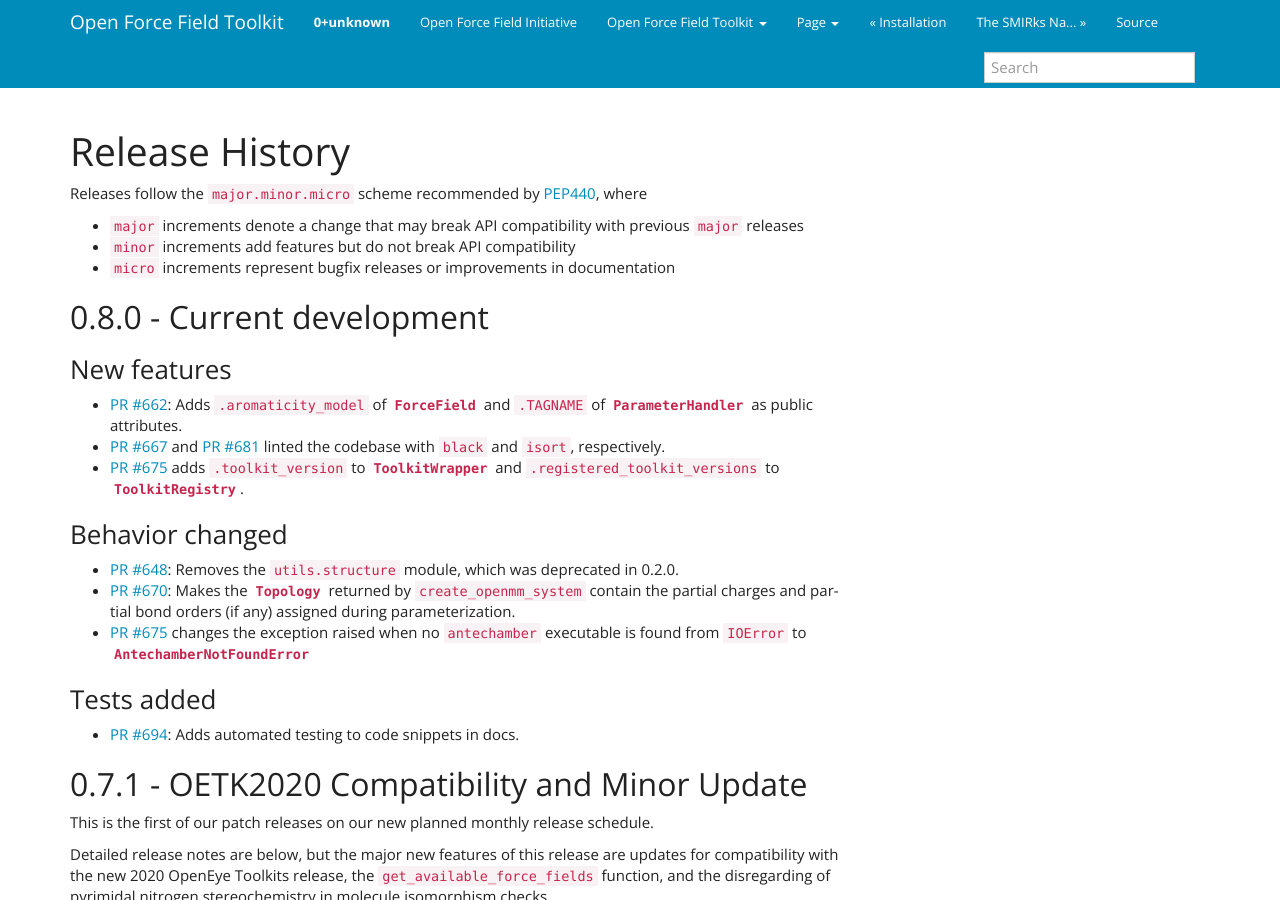
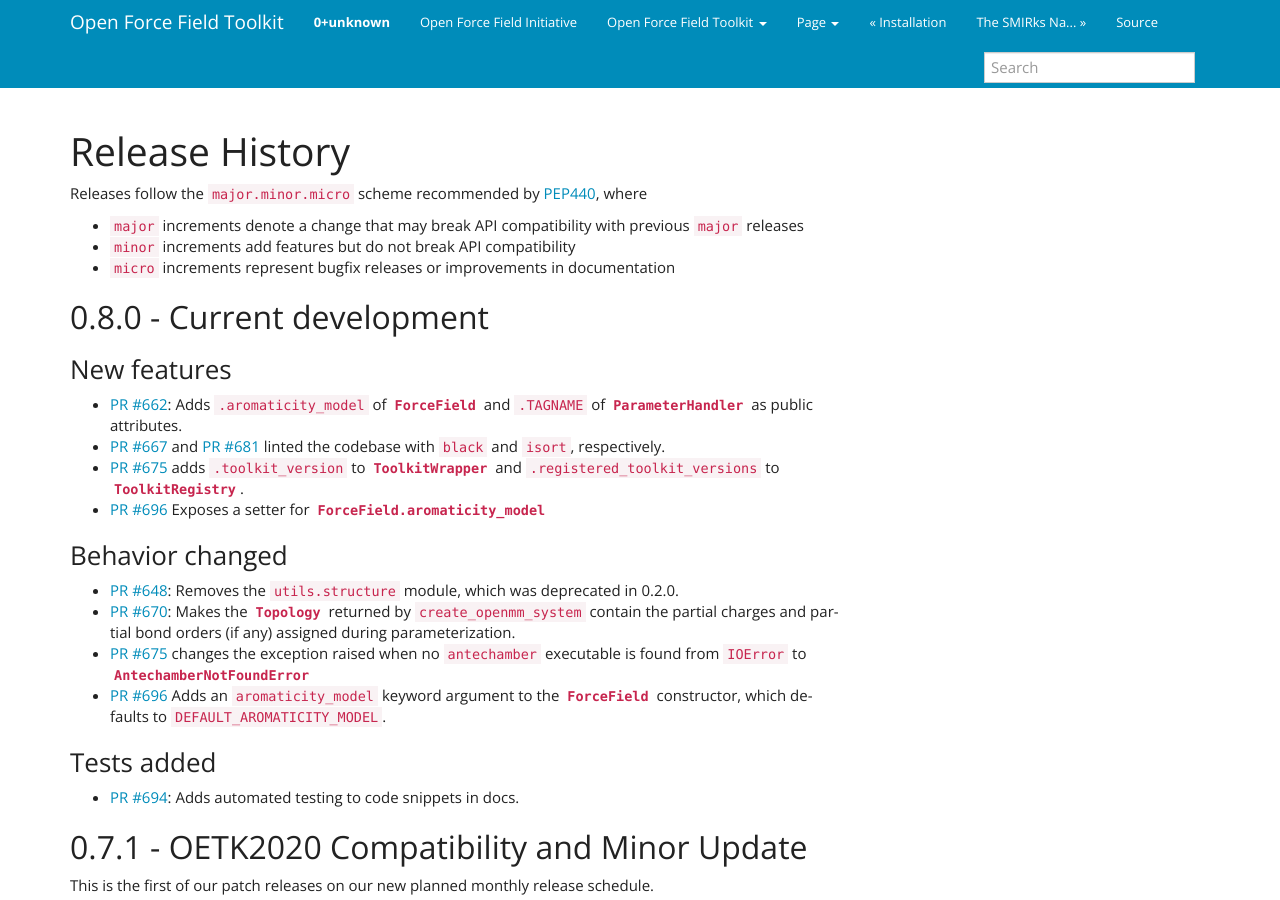
Before and after one commit to openforcefield/openff-toolkit, a Sphinx documentation site: the page built from docs/releasehistory.rst, in a window 1280 px wide and 900 px high. Built offline with Sphinx 7.4.7, drawn with Linux system fonts in a browser that asks for light colours.

Commit message:
Update changelog

```diff
--- a/docs/releasehistory.rst
+++ b/docs/releasehistory.rst
@@ -24,6 +24,8 @@ New features
   :py:class:`ToolkitWrapper <openforcefield.utils.toolkits.ToolkitWrapper>` and
   ``.registered_toolkit_versions`` to
   :py:class:`ToolkitRegistry <openforcefield.utils.toolkits.ToolkitRegistry>`.
+- `PR #696 <https://github.com/openforcefield/openforcefield/pull/696>`_ Exposes a setter for
+  :py:class:`ForceField.aromaticity_model <openforcefield.typing.engines.smirnoff.forcefield.ForceField>`
 
 Behavior changed
 """"""""""""""""
@@ -35,6 +37,10 @@ Behavior changed
 - `PR #675 <https://github.com/openforcefield/openforcefield/pull/675>`_ changes the
   exception raised when no ``antechamber`` executable is found from ``IOError`` to
   :py:class:`AntechamberNotFoundError <openforcefield.utils.toolkits.AntechamberNotFoundError>`
+- `PR #696 <https://github.com/openforcefield/openforcefield/pull/696>`_ Adds an
+  ``aromaticity_model`` keyword argument to the
+  :py:class:`ForceField <openforcefield.typing.engines.smirnoff.forcefield.ForceField>`
+  constructor, which defaults to ``DEFAULT_AROMATICITY_MODEL``.
 
 Tests added
 """""""""""
```
